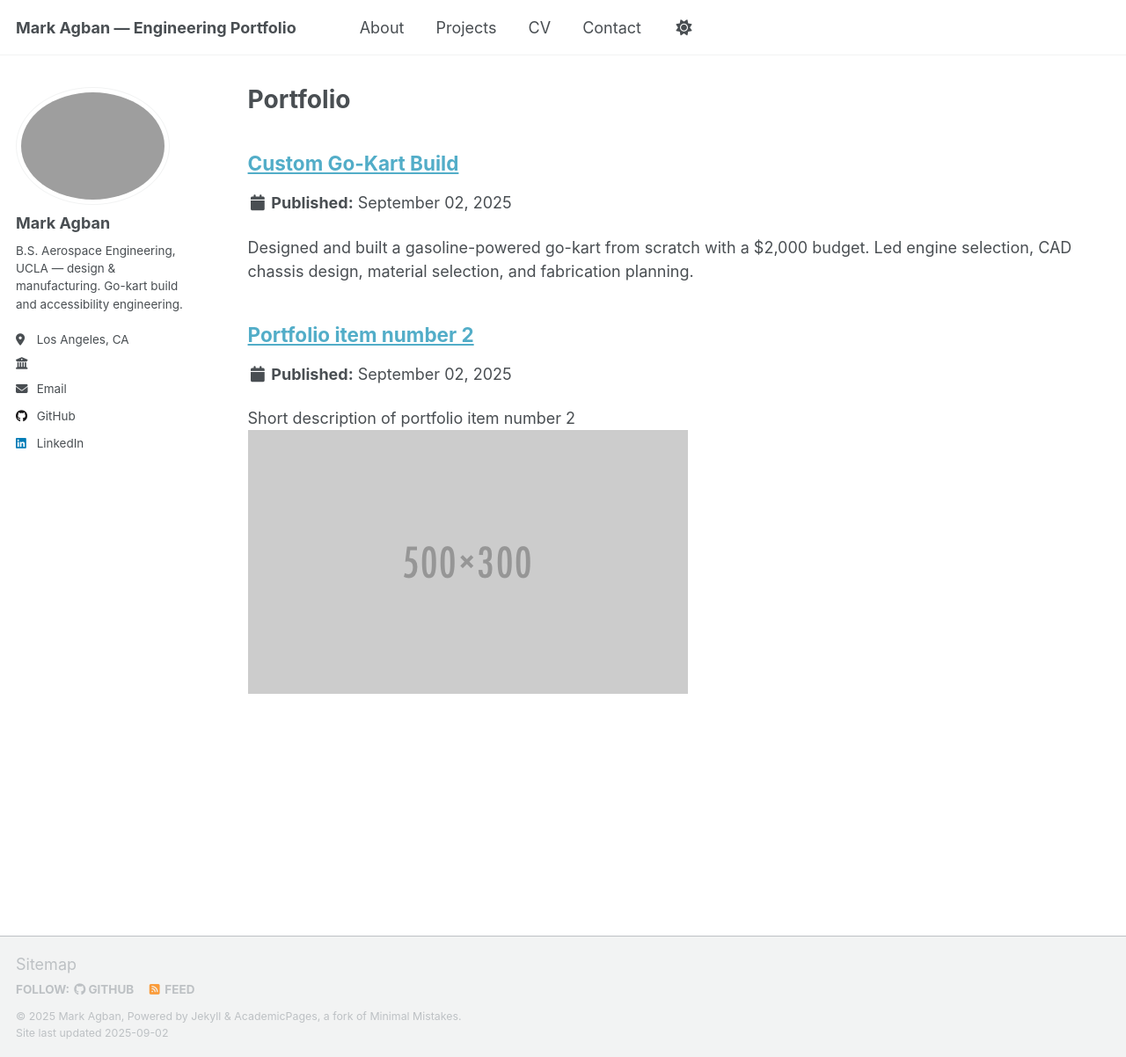
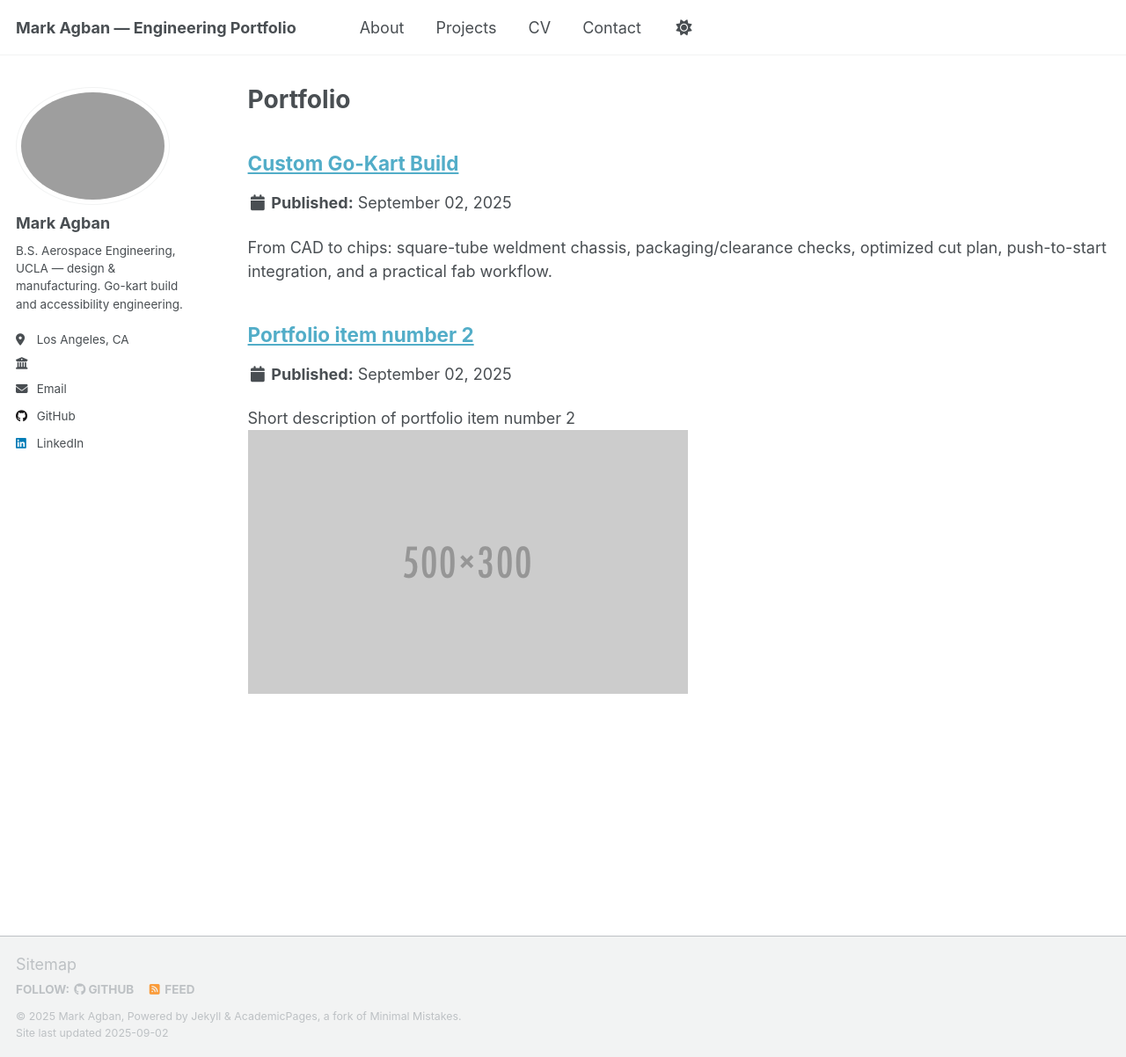
Before and after one commit to markoa24-portfolio/markagban.github.io, a Jekyll site: the page built from _pages/portfolio.html, in a window 1280 px wide and 1202 px high. Shown: the whole window at 88% size. Built offline with Jekyll 4.4.1, drawn with Linux system fonts in a browser that asks for light colours; a script that is not in the unit is left out; part of the change alters nothing that is shown.

Commit message:
Update go-kart.md

```diff
--- a/_portfolio/go-kart.md
+++ b/_portfolio/go-kart.md
@@ -1,32 +1,62 @@
 ---
 title: "Custom Go-Kart Build"
-excerpt: "Designed and built a gasoline-powered go-kart from scratch with a $2,000 budget. Led engine selection, CAD chassis design, material selection, and fabrication planning."
+excerpt: "From CAD to chips: square-tube weldment chassis, packaging/clearance checks, optimized cut plan, push-to-start integration, and a practical fab workflow."
 collection: portfolio
 ---
 
-## Custom Go-Kart Build
+## Overview
+Single-seat, four-stroke kart built as a hands-on exercise in **DFM**, packaging, and shop process. Focus areas: weldment CAD, jigging/tack sequence, drivetrain layout, and a simple, reliable **electric start** system. :contentReference[oaicite:1]{index=1}
 
-**Context:**
-Designed and built a gasoline-powered go-kart from scratch with my brother under a $2,000 budget. Goal was to create a single-seater kart using a torque converter system.
+## Key Specs
+- **Engine:** Lifan 212 cc **Electric Start** (Honda GX200 clone); recoil backup
+- **Drive:** **30-series torque converter** to #420 chain
+- **Axle:** 1" live axle; rotor + mechanical caliper; lock collars/flangettes
+- **Chassis:** 1"×1"×.120" A513 square tubing; SolidWorks **weldments**
+- **Steering:** Shaft with bearings, crossbar mount aligned to spindles
+- **Brakes:** 6" disc + mechanical caliper; HD cable & pedal kit
+- **Tires/Wheels:** Front 145/70-6; rear 18×9.50-8 (corrected after vendor mix-up) :contentReference[oaicite:2]{index=2}
 
-**My Role:**
-- Led engine selection (trade study: Predator 212 vs Tillotson vs Lifan).
-- Designed chassis using SolidWorks Weldments with 1"x1" A513 square tubing.
-- Performed cut list optimization and planned fabrication steps.
-- Selected materials and verified axle clearance with the engine plate.
+## Design Decisions & Rationale
+- **Engine choice:** Began with Predator 212 for cost/support, switched to **Lifan 212 ES** to avoid a DIY electric-start conversion (flywheel, ring gear, starter, battery, shroud mods). Drop-in compatibility with TAV, same shaft/bore, keeps the system simple and reliable. :contentReference[oaicite:3]{index=3}
+- **Fabrication strategy:** Moved from round to **square tubing** to skip bending, simplify fixturing, and improve DFM for mounts/panels. Full **in-house fabrication** for cost control and iteration speed. :contentReference[oaicite:4]{index=4}
+- **Axle hanger height:** Relocated mounting to keep the chassis **level** and maintain ground clearance/chain line. :contentReference[oaicite:5]{index=5}
+- **Steering crossbar:** Added a dedicated front crossbar so the shaft sits where geometry and ergonomics demand it. :contentReference[oaicite:6]{index=6}
 
-**Process:**
-- CAD modeling and chassis structural planning.
-- Evaluated torque converter vs gearbox.
-- Planned welding and fabrication workflow.
+## CAD & DFM Highlights
+- Weldment model with member IDs and **parametric cut-list** (~47 ft required, 60 ft on hand for margin/kerf/angles).
+- **Packaging checks** for torque converter, axle, brake, chain, seat, and pedals.
+- **Drawings** include length/angle callouts for direct marking on tube; **batch cutting** plan and label scheme. :contentReference[oaicite:7]{index=7}
 
-**Outcome (In Progress):**
-- CAD model finalized and validated.
-- Material list created and tubing length calculated.
-- Ready for fabrication (cutting + welding next).
+## Manufacturing Plan
+1. **Fabrication prep:** mark tube IDs/angles from drawings → cut (account 1/8" kerf) → deburr & label → **dry-fit** with clamps/magnets; check diagonals.
+2. **Welding:** balanced **tack sequence** → re-measure each step → weld main frame, then crossbars, then mounts/tabs.
+3. **Flat panels & tabs:** engine/seat/pedal plates; brake caliper tab; axle hangers; cable clamps.
+4. **Final fit:** mount axle, spindles, steering column; verify geometry; align sprockets & chain slack; route cables; function-check brakes/throttle. :contentReference[oaicite:8]{index=8}
 
-![Go-Kart CAD](../images/go-kart-cad.png)
-*(Add actual CAD screenshot or build photo here later)*
+## Electrical & Safety
+- **Push-to-start** path added to factory key-start using proper **fuse sizing** and relay logic.
+- **Ignition kill-switch** for rapid shutdown; plan a main fuse near battery positive. :contentReference[oaicite:9]{index=9}
 
-**Reflection:**
-This project taught me about design-for-manufacturing, budget-driven engineering, and efficient use of materials. It also gave hands-on experience in CAD, trade studies, and planning fabrication for real-world builds.
+## BOM (selected highlights)
+- Engine (Lifan 212 ES), TAV-30 kit, motor plate
+- 1" live axle kit (bearings, hubs, rotor/caliper, sprocket)
+- Spindles (L/R), tie-rod kit, steering wheel & shaft kit
+- HD pedal kit, throttle & brake cables, lock collars, #420 chain
+- Wheels/tires (front 6", rear 8")
+- Steel: **1"×1"×.120" A513** square tubing (≈60 ft stock) :contentReference[oaicite:10]{index=10}
+
+> Full shopping links are in the build log; I’ll add photos and sourcing once assembly starts. :contentReference[oaicite:11]{index=11}
+
+## Build Log (condensed)
+- **Weeks 1–2:** Project direction (non-shifter, 4-stroke), initial BOM & timeline.
+- **Week 3:** Engine study → Lifan ES selected for integrated start.
+- **Week 4:** Chassis CAD begins; tubing/material choice established.
+- **Week 5:** Packaging: engine/TAV, axle, hanger mounts; steering tabs.
+- **Week 6:** Steering ergonomics; crossbar; future flat panels.
+- **Week 7:** Strategy shift to **square-tube** & in-house fab; preliminary stress checks.
+- **Week 8:** Weldment profiles fixed; **cut-list** generated; stock material planned.
+- **Week 9:** Engine received & validated (recoil + electric); push-to-start wiring proven; materials/BOM landed; vendor tire error corrected. :contentReference[oaicite:12]{index=12}
+
+## Near-Term To-Dos
+- **Prep/cut** tube, dry-fit, and **tack** (balanced sequence).
+- Weld frame → add mounts/tabs → assemble axle/steering → engine/TAV alignment → brake & cable routing → test. :contentReference[oaicite:13]{index=13}
```
